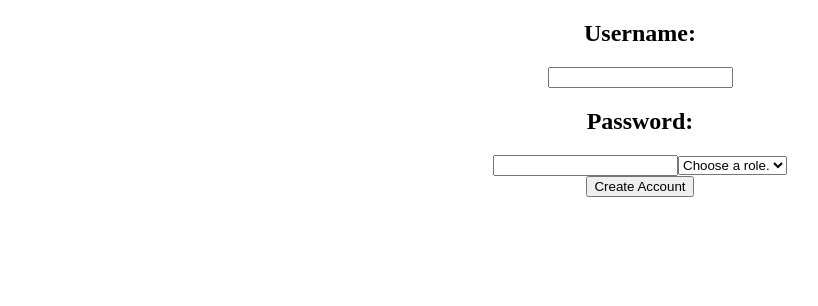
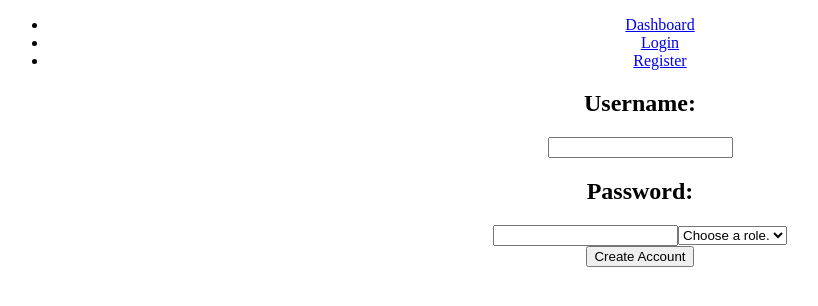
Before and after one commit to lowell1/devdesk_queue_fe, a React (Create React App) app: page /register in a window 1280 px wide. Shown: the top 306 px of the page, without its empty margins (0-818 px from the left). Built offline with nearby package versions, Linux system fonts and the light colour scheme.

Commit message:
got private route workin

```diff
--- a/src/App.js
+++ b/src/App.js
@@ -1,13 +1,31 @@
 import React from 'react';
 import './App.css';
-import {Route} from "react-router-dom";
-import {loginFormik,registerFormik} from "./components/Forms"
+import {Route, Link} from "react-router-dom";
+import {loginFormik,registerFormik} from "./components/Forms";
+import Dashboard from "./components/Dashboard";
+import PrivateRoute from "./components/PrivateRoute";
 
 function App() {
   return (
     <div className="App">
-      <Route exact path="/" component={loginFormik}/>
+      <ul>
+        <li>
+          <Link to="/">Dashboard</Link>
+        </li>
+        <li>
+          <Link to="/login">Login</Link>
+        </li>
+        <li>
+          <Link to="/register">Register</Link>
+        </li>
+        {/* <li>
+          <Link to="/dashboard">Dashboard</Link>
+        </li> */}
+      </ul>
+
+      <Route path="/login" component={loginFormik}/>
       <Route path="/register" component={registerFormik}/>
+      <PrivateRoute exact path="/" component={Dashboard}/>
     </div>
   );
 }
--- a/src/axiosWithAuth.js
+++ b/src/axiosWithAuth.js
@@ -1,6 +1,6 @@
 import axios from "axios";
 
-export const axiosWithAuth = () => {
+const axiosWithAuth = () => {
     const token = localStorage.getItem("token");
 
     return axios.create({
@@ -10,3 +10,5 @@ export const axiosWithAuth = () => {
         }
     })
 }
+
+export default axiosWithAuth;
--- /dev/null
+++ b/src/components/Dashboard.js
@@ -0,0 +1,9 @@
+import React from "react";
+
+const Dashboard = () => {
+    return (
+        <div>Dashboard</div>
+    )
+}
+
+export default Dashboard;
--- /dev/null
+++ b/src/components/PrivateRoute.js
@@ -0,0 +1,27 @@
+import React from "react";
+import {Route, Redirect} from "react-router-dom";
+
+
+const PrivateRoute = ({component: Component, ...rest}) => {
+    if(localStorage.getItem("token"))
+        console.log("true");
+        else console.log("false");
+    return (<Route {...rest} render={
+        props => localStorage.getItem("token") ? (
+            <Component {...props}/>
+        ) : (
+            <Redirect to="/login"/>
+        )
+    }/>);
+}
+// const PrivateRoute = ({component: Component, ...rest}) => {
+//     return (<Route {...rest} render={
+//         props => localStorage.getItem("token") ? (
+//             <Component {...props}/>
+//         ) : (
+//             <Redirect to="/login"/>
+//         )
+//     }/>);
+// }
+
+export default PrivateRoute;
```
Also changed, not shown: src/PrivateRoute.js (deleted, +0 -14 lines).
